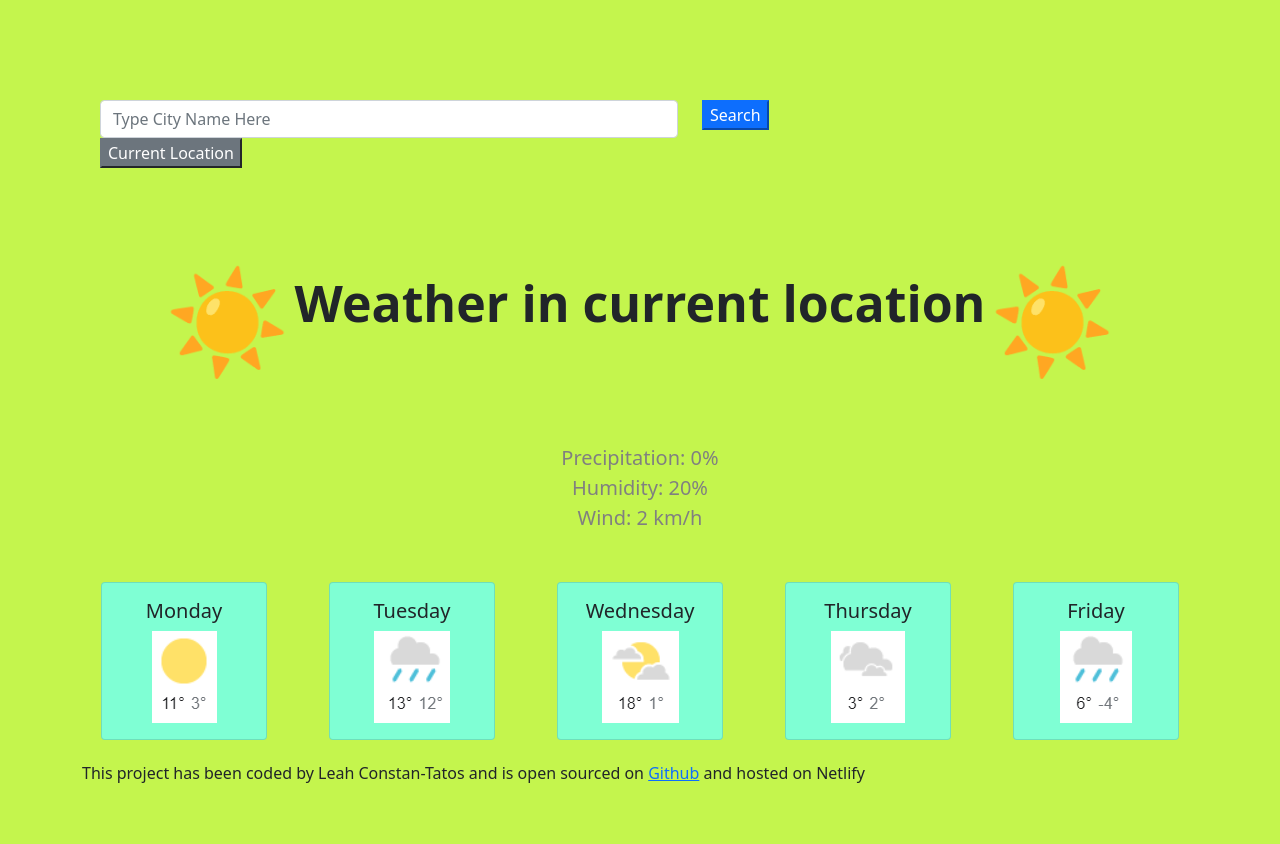
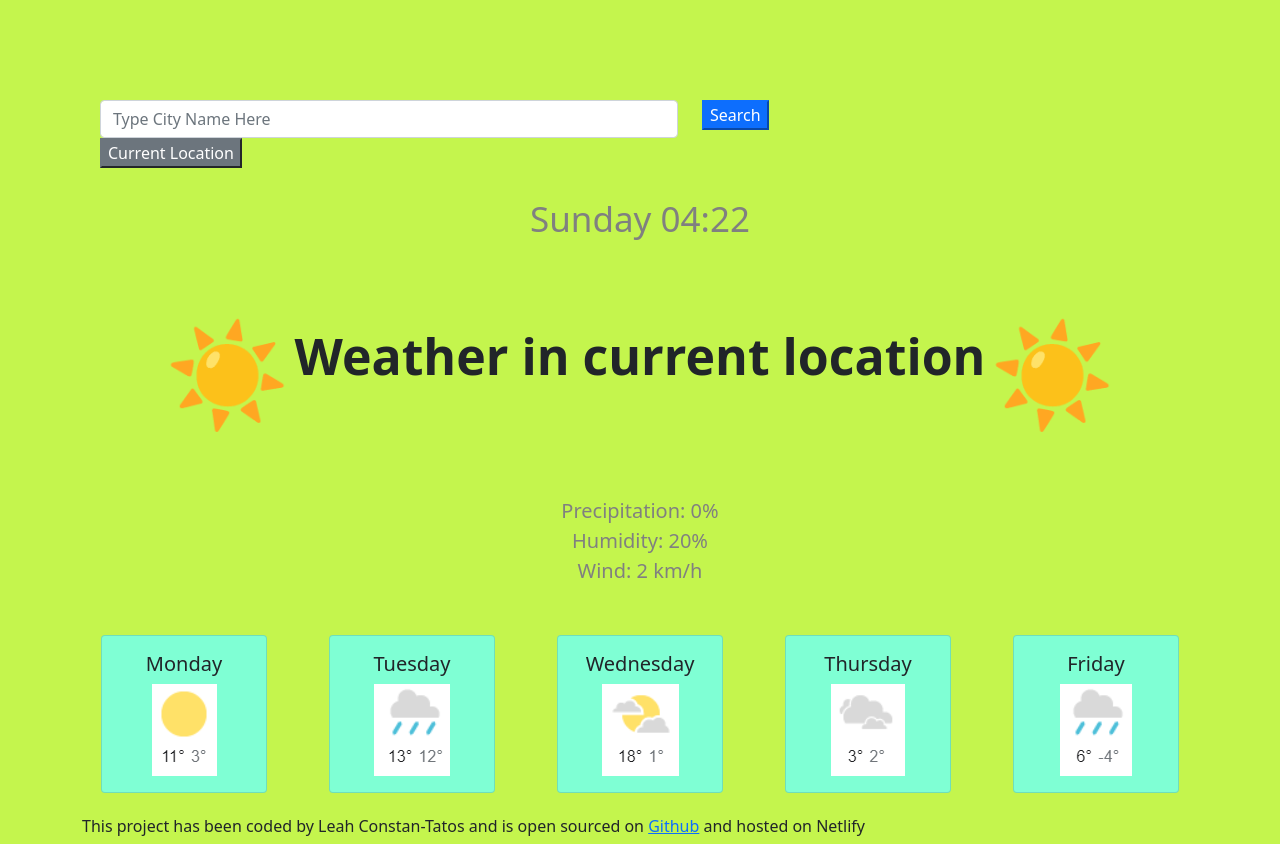
Before and after one commit to lconstan004/project_shecodesplus_week6lesson4, a website built with Parcel: page index.html in a window 1280 px wide. Before the commit the page ends 800 px from the top, so only its background shows below. Built offline with nearby package versions, Linux system fonts and the light colour scheme.

Commit message:
Update of link to Javascript
To correct API malfunction

```diff
--- a/index.html
+++ b/index.html
@@ -106,7 +106,7 @@
            </div>
         </div>
 </div>
-<link rel="script" href="script.js" />
+<script src="script.js"></script>
 </br>
 <h6>
   This project has been coded by Leah Constan-Tatos and is open sourced on <a href="https://github.com/lconstan004/project_shecodesplus_week6lesson4.git">Github</a> and hosted on Netlify
```
